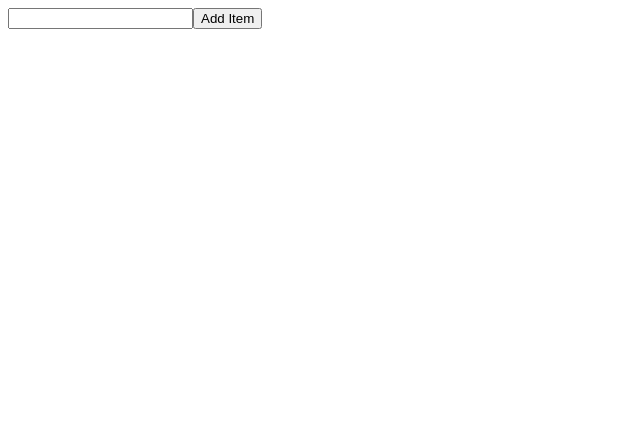
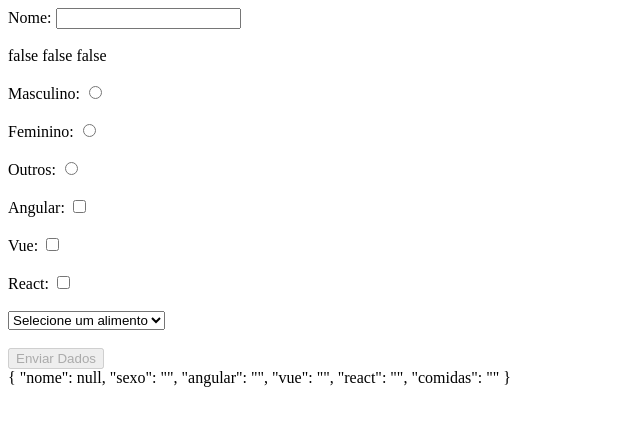
Before and after one commit to brunoolympioferreira/Formacao-Angular, an Angular app in the folder meu-primeiro-app/: page / in a window 1280 px wide. Shown: the top 426 px of the page, without its empty margins (0-640 px from the left). Built offline with nearby package versions, Linux system fonts and the light colour scheme; no server answers.

Commit message:
Seção 10: Forms

```diff
--- a/meu-primeiro-app/src/app/app.component.ts
+++ b/meu-primeiro-app/src/app/app.component.ts
@@ -23,8 +23,9 @@ import { Component, OnInit } from '@angular/core';
   </ng-template>
   <app-output (enviarDados)="setDados($event)"></app-output> -->
 
-  <app-food-add></app-food-add>
-  <app-food-list></app-food-list>
+  <!-- <app-food-add></app-food-add>
+  <app-food-list></app-food-list> -->
+  <app-forms></app-forms>
 
 
   <router-outlet></router-outlet>`
--- a/meu-primeiro-app/src/app/app.module.ts
+++ b/meu-primeiro-app/src/app/app.module.ts
@@ -9,6 +9,7 @@ import { FormsModule } from '@angular/forms';
 import { DiretivasEstruturaisComponent } from './diretivas-estruturais/diretivas-estruturais.component';
 import { DiretivasAtributosComponent } from './diretivas-atributos/diretivas-atributos.component';
 import { SharedModule } from './shared/shared.module';
+import { FormsComponent } from './forms/forms.component';
 
 @NgModule({
   declarations: [
@@ -16,7 +17,8 @@ import { SharedModule } from './shared/shared.module';
     TitleComponent,
     DataBindingComponent,
     DiretivasEstruturaisComponent,
-    DiretivasAtributosComponent
+    DiretivasAtributosComponent,
+    FormsComponent
   ],
   imports: [
     BrowserModule,
--- /dev/null
+++ b/meu-primeiro-app/src/app/forms/forms.component.html
@@ -0,0 +1,87 @@
+<form #form="ngForm" (ngSubmit)="submitForm(form)">
+  <label>
+    Nome:
+    <input type="text" name="nome" #nome="ngModel" [ngModel]="nome.value" required="">
+    <span *ngIf="!nome.valid && (nome.dirty && nome.touched)">
+      Invalid
+    </span>
+  </label>
+
+  <br>
+  <br>
+
+  {{nome.valid}}
+  {{nome.dirty}}
+  {{nome.touched}}
+
+  <!-- {{form.valid}} -->
+
+  <br>
+  <br>
+
+  <label>
+    Masculino:
+    <input type="radio" name="sexo" value="Masculino" ngModel>
+  </label>
+
+  <br>
+  <br>
+
+  <label>
+    Feminino:
+    <input type="radio" name="sexo" value="Feminino" ngModel>
+  </label>
+
+  <br>
+  <br>
+
+  <label>
+    Outros:
+    <input type="radio" name="sexo" value="Outros" ngModel>
+  </label>
+
+  <br>
+  <br>
+
+  <label>
+    Angular:
+    <input type="checkbox" name="angular" ngModel>
+  </label>
+
+  <br>
+  <br>
+
+  <label>
+    Vue:
+    <input type="checkbox" name="vue" ngModel>
+  </label>
+
+  <br>
+  <br>
+
+  <label>
+    React:
+    <input type="checkbox" name="react" ngModel>
+  </label>
+
+  <br>
+  <br>
+
+  <select name="comidas" ngModel>
+    <option value="">Selecione um alimento</option>
+    <option *ngFor="let item of listComida" [ngValue]="item">
+      {{item.comida}} - {{item.preco}}
+    </option>
+
+  </select>
+
+  <br>
+  <br>
+
+  <button [disabled]="form.invalid">
+    Enviar Dados
+  </button>
+
+</form>
+
+{{form.value | json}}
--- /dev/null
+++ b/meu-primeiro-app/src/app/forms/forms.component.ts
@@ -0,0 +1,25 @@
+import { Component, OnInit } from '@angular/core';
+import { NgForm } from '@angular/forms';
+
+@Component({
+  selector: 'app-forms',
+  templateUrl: './forms.component.html',
+  styleUrls: ['./forms.component.scss']
+})
+export class FormsComponent implements OnInit {
+
+  public listComida: Array<{ comida: string, preco: string }> = [
+    { comida: "X-Salada", preco: "R$10,00" },
+    { comida: "X-Bacon", preco: "R$11,00" },
+    { comida: "Coxinha", preco: "R$12,00" },
+  ];
+
+  constructor() { }
+
+  ngOnInit(): void {
+  }
+
+  public submitForm(form: NgForm) {
+    console.log(form.value)
+  }
+}
```
Also changed, not shown: meu-primeiro-app/src/app/forms/forms.component.scss (added), 1 other file (tests, documents, lock files or other folders).
